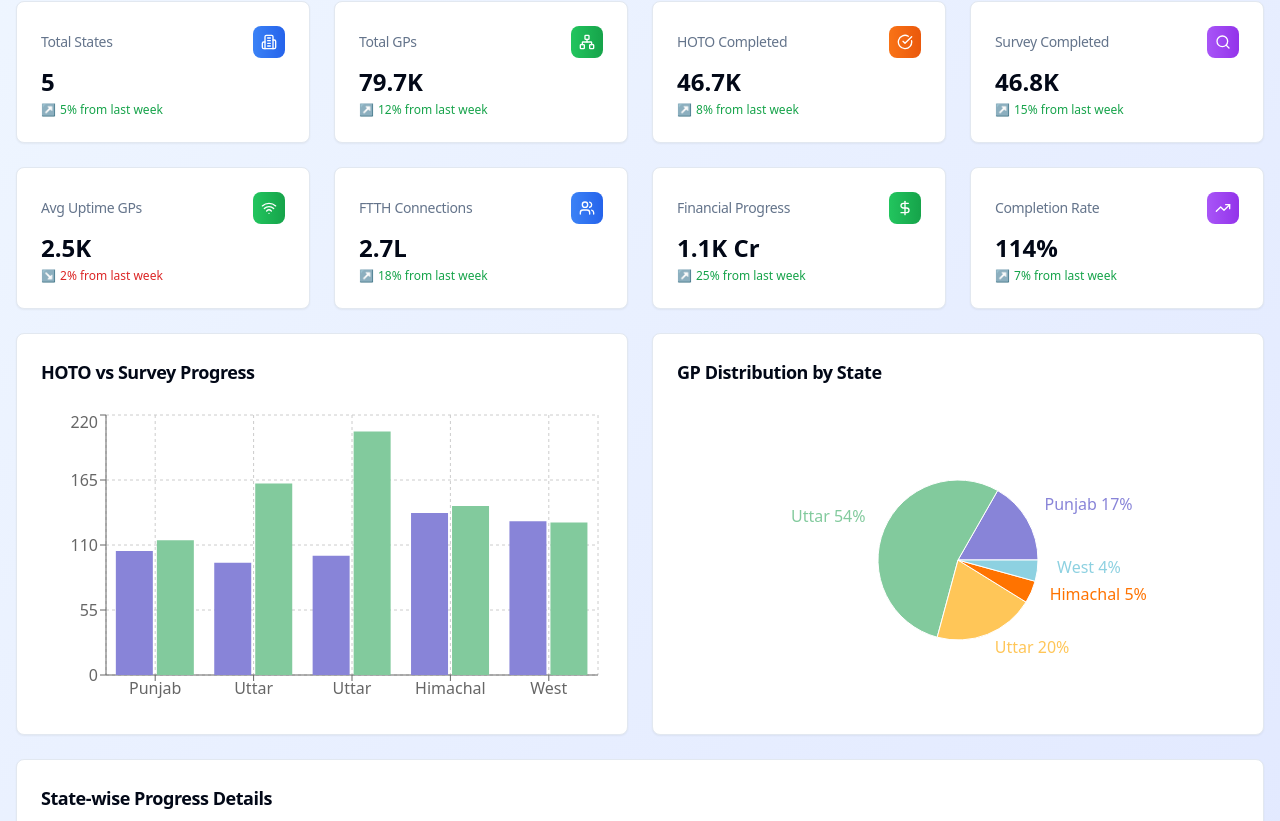
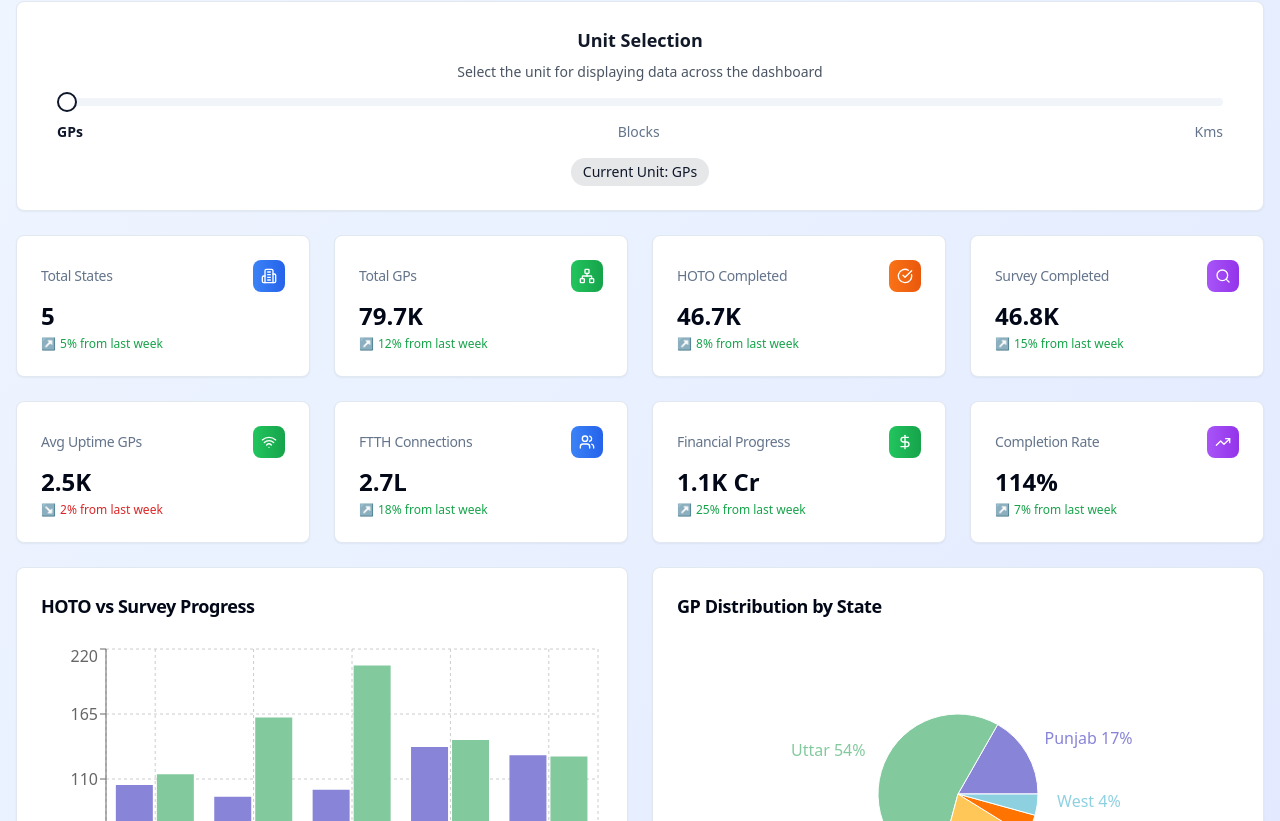
Before and after one commit to snorimaps/weekly-progress-pulse, a React (Vite) app: page / in a window 1280 px wide. Shown: the part 159-980 px from the top of the page. Built offline with nearby package versions, Linux system fonts and the light colour scheme.

Commit message:
feat: Add unit selection slider
Adds a slider at the top of the dashboard for selecting units (GPs, Blocks, Kms).
Dynamically updates all numerical values on the dashboard based on the selected unit, with GPs as the default.

```diff
--- a/src/components/StateTable.tsx
+++ b/src/components/StateTable.tsx
@@ -6,9 +6,10 @@ import { StateData } from '@/types/dashboard';
 
 interface StateTableProps {
   data: StateData[];
+  unit?: string;
 }
 
-export const StateTable = ({ data }: StateTableProps) => {
+export const StateTable = ({ data, unit = 'GPs' }: StateTableProps) => {
   const getStatusColor = (percentage: number) => {
     if (percentage >= 100) return 'bg-green-500';
     if (percentage >= 80) return 'bg-yellow-500';
@@ -18,7 +19,7 @@ export const StateTable = ({ data }: StateTableProps) => {
   return (
     <Card className="animate-fade-in">
       <CardHeader>
-        <CardTitle className="text-lg font-semibold">State-wise Progress Details</CardTitle>
+        <CardTitle className="text-lg font-semibold">State-wise Progress Details ({unit})</CardTitle>
       </CardHeader>
       <CardContent>
         <div className="overflow-x-auto">
@@ -27,7 +28,7 @@ export const StateTable = ({ data }: StateTableProps) => {
               <TableRow>
                 <TableHead>State</TableHead>
                 <TableHead>PIA</TableHead>
-                <TableHead>Total GPs</TableHead>
+                <TableHead>Total {unit}</TableHead>
                 <TableHead>HOTO %</TableHead>
                 <TableHead>Survey %</TableHead>
                 <TableHead>FTTH Connections</TableHead>
--- /dev/null
+++ b/src/components/UnitSelector.tsx
@@ -0,0 +1,64 @@
+
+import { Slider } from '@/components/ui/slider';
+import { Card, CardContent } from '@/components/ui/card';
+
+interface UnitSelectorProps {
+  selectedUnit: 'GPs' | 'Blocks' | 'Kms';
+  onUnitChange: (unit: 'GPs' | 'Blocks' | 'Kms') => void;
+}
+
+export const UnitSelector = ({ selectedUnit, onUnitChange }: UnitSelectorProps) => {
+  const units = ['GPs', 'Blocks', 'Kms'] as const;
+  const currentIndex = units.indexOf(selectedUnit);
+
+  const handleSliderChange = (value: number[]) => {
+    const newUnit = units[value[0]];
+    onUnitChange(newUnit);
+  };
+
+  return (
+    <Card className="mb-6 animate-fade-in">
+      <CardContent className="p-6">
+        <div className="space-y-4">
+          <div className="text-center">
+            <h3 className="text-lg font-semibold text-gray-900 mb-2">Unit Selection</h3>
+            <p className="text-sm text-gray-600">Select the unit for displaying data across the dashboard</p>
+          </div>
+
+          <div className="space-y-4">
+            <div className="px-4">
+              <Slider
+                value={[currentIndex]}
+                onValueChange={handleSliderChange}
+                max={2}
+                step={1}
+                className="w-full"
+              />
+            </div>
+
+            <div className="flex justify-between px-4 text-sm font-medium">
+              {units.map((unit, index) => (
+                <span
+                  key={unit}
+                  className={`transition-colors ${
+                    index === currentIndex
+                      ? 'text-primary font-bold'
+                      : 'text-muted-foreground'
+                  }`}
+                >
+                  {unit}
+                </span>
+              ))}
+            </div>
+          </div>
+
+          <div className="text-center">
+            <span className="inline-flex items-center px-3 py-1 rounded-full text-sm font-medium bg-primary/10 text-primary">
+              Current Unit: {selectedUnit}
+            </span>
+          </div>
+        </div>
+      </CardContent>
+    </Card>
+  );
+};
--- a/src/pages/Index.tsx
+++ b/src/pages/Index.tsx
@@ -4,7 +4,9 @@ import { Card, CardContent, CardHeader, CardTitle } from '@/components/ui/card';
 import { MetricCard } from '@/components/MetricCard';
 import { ProgressChart } from '@/components/ProgressChart';
 import { StateTable } from '@/components/StateTable';
+import { UnitSelector } from '@/components/UnitSelector';
 import { processExcelData, calculateMetrics } from '@/utils/dataProcessor';
+import { convertStateData, convertValue, UnitType, getUnitLabel } from '@/utils/unitConverter';
 import { StateData, DashboardMetrics } from '@/types/dashboard';
 import {
   Building2,
@@ -20,8 +22,10 @@ import {
 } from 'lucide-react';
 
 const Index = () => {
+  const [originalData, setOriginalData] = useState<StateData[]>([]);
   const [data, setData] = useState<StateData[]>([]);
   const [metrics, setMetrics] = useState<DashboardMetrics | null>(null);
+  const [selectedUnit, setSelectedUnit] = useState<UnitType>('GPs');
   const [lastUpdated, setLastUpdated] = useState<Date>(new Date());
   const [isLoading, setIsLoading] = useState(true);
 
@@ -33,10 +37,8 @@ const Index = () => {
       await new Promise(resolve => setTimeout(resolve, 1000));
 
       const processedData = processExcelData();
-      const calculatedMetrics = calculateMetrics(processedData);
 
-      setData(processedData);
-      setMetrics(calculatedMetrics);
+      setOriginalData(processedData);
       setLastUpdated(new Date());
       setIsLoading(false);
     };
@@ -44,13 +46,25 @@ const Index = () => {
     loadData();
   }, []);
 
+  // Update data and metrics when unit changes
+  useEffect(() => {
+    if (originalData.length > 0) {
+      const convertedData = convertStateData(originalData, selectedUnit);
+      const calculatedMetrics = calculateMetrics(convertedData);
+
+      setData(convertedData);
+      setMetrics(calculatedMetrics);
+    }
+  }, [originalData, selectedUnit]);
+
   const refreshData = () => {
     const processedData = processExcelData();
-    const calculatedMetrics = calculateMetrics(processedData);
+    setOriginalData(processedData);
+    setLastUpdated(new Date());
+  };
 
-    setData(processedData);
-    setMetrics(calculatedMetrics);
-    setLastUpdated(new Date());
+  const handleUnitChange = (unit: UnitType) => {
+    setSelectedUnit(unit);
   };
 
   if (isLoading) {
@@ -90,6 +104,12 @@ const Index = () => {
           </div>
         </div>
 
+        {/* Unit Selector */}
+        <UnitSelector
+          selectedUnit={selectedUnit}
+          onUnitChange={handleUnitChange}
+        />
+
         {/* Key Metrics */}
         {metrics && (
           <div className="grid grid-cols-1 md:grid-cols-2 lg:grid-cols-4 gap-6 mb-8">
@@ -101,7 +121,7 @@ const Index = () => {
               change={5}
             />
             <MetricCard
-              title="Total GPs"
+              title={`Total ${selectedUnit}`}
               value={metrics.totalGPs}
               icon={Network}
               color="green"
@@ -128,7 +148,7 @@ const Index = () => {
         {metrics && (
           <div className="grid grid-cols-1 md:grid-cols-2 lg:grid-cols-4 gap-6 mb-8">
             <MetricCard
-              title="Avg Uptime GPs"
+              title={`Avg Uptime ${selectedUnit}`}
               value={metrics.avgUptime}
               icon={Wifi}
               color="green"
@@ -164,7 +184,7 @@ const Index = () => {
         <ProgressChart data={data} />
 
         {/* State Table */}
-        <StateTable data={data} />
+        <StateTable data={data} unit={selectedUnit} />
 
         {/* Footer */}
         <Card className="animate-fade-in">
@@ -175,7 +195,7 @@ const Index = () => {
               </p>
               <p>
                 Data is updated weekly and reflects the latest progress in HOTO completion, surveys,
-                FTTH connections, and financial milestones.
+                FTTH connections, and financial milestones. Currently displaying data in <strong>{getUnitLabel(selectedUnit)}</strong>.
               </p>
             </div>
           </CardContent>
--- /dev/null
+++ b/src/utils/unitConverter.ts
@@ -0,0 +1,63 @@
+
+import { StateData } from '@/types/dashboard';
+
+export type UnitType = 'GPs' | 'Blocks' | 'Kms';
+
+// Conversion ratios (example ratios - adjust based on your actual data relationships)
+const CONVERSION_RATIOS = {
+  'GPs': 1,
+  'Blocks': 0.1, // 1 Block = 10 GPs (example)
+  'Kms': 0.05,   // 1 Km = 20 GPs (example)
+};
+
+export const convertValue = (value: number, unit: UnitType): number => {
+  return Math.round(value * CONVERSION_RATIOS[unit]);
+};
+
+export const convertStateData = (data: StateData[], unit: UnitType): StateData[] => {
+  const ratio = CONVERSION_RATIOS[unit];
+
+  return data.map(state => ({
+    ...state,
+    gpsInScope: {
+      ...state.gpsInScope,
+      new: Math.round(state.gpsInScope.new * ratio),
+      upgraded: Math.round(state.gpsInScope.upgraded * ratio),
+      total: Math.round(state.gpsInScope.total * ratio),
+    },
+    hoto: {
+      ...state.hoto,
+      target: Math.round(state.hoto.target * ratio),
+      current: Math.round(state.hoto.current * ratio),
+      previous: Math.round(state.hoto.previous * ratio),
+      percentage: state.hoto.percentage, // Keep percentage unchanged
+    },
+    survey: {
+      ...state.survey,
+      target: Math.round(state.survey.target * ratio),
+      current: Math.round(state.survey.current * ratio),
+      previous: Math.round(state.survey.previous * ratio),
+      percentage: state.survey.percentage, // Keep percentage unchanged
+    },
+    uptime: {
+      ...state.uptime,
+      current: Math.round(state.uptime.current * ratio),
+      previous: Math.round(state.uptime.previous * ratio),
+      delta: Math.round(state.uptime.delta * ratio),
+    },
+    commissioned: {
+      ...state.commissioned,
+      milestone: Math.round(state.commissioned.milestone * ratio),
+      current: Math.round(state.commissioned.current * ratio),
+    },
+  }));
+};
+
+export const getUnitLabel = (unit: UnitType): string => {
+  const labels = {
+    'GPs': 'Gram Panchayats',
+    'Blocks': 'Blocks',
+    'Kms': 'Kilometers'
+  };
+  return labels[unit];
+};
```
